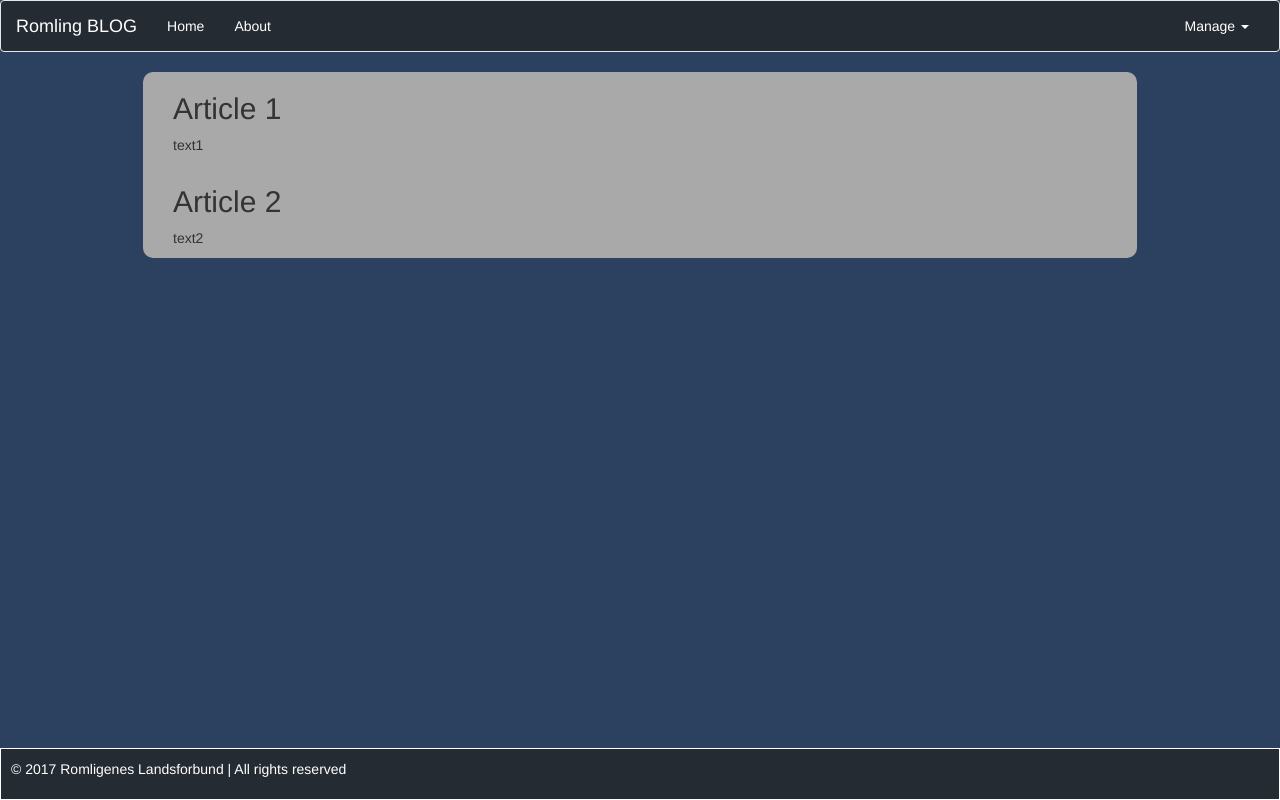
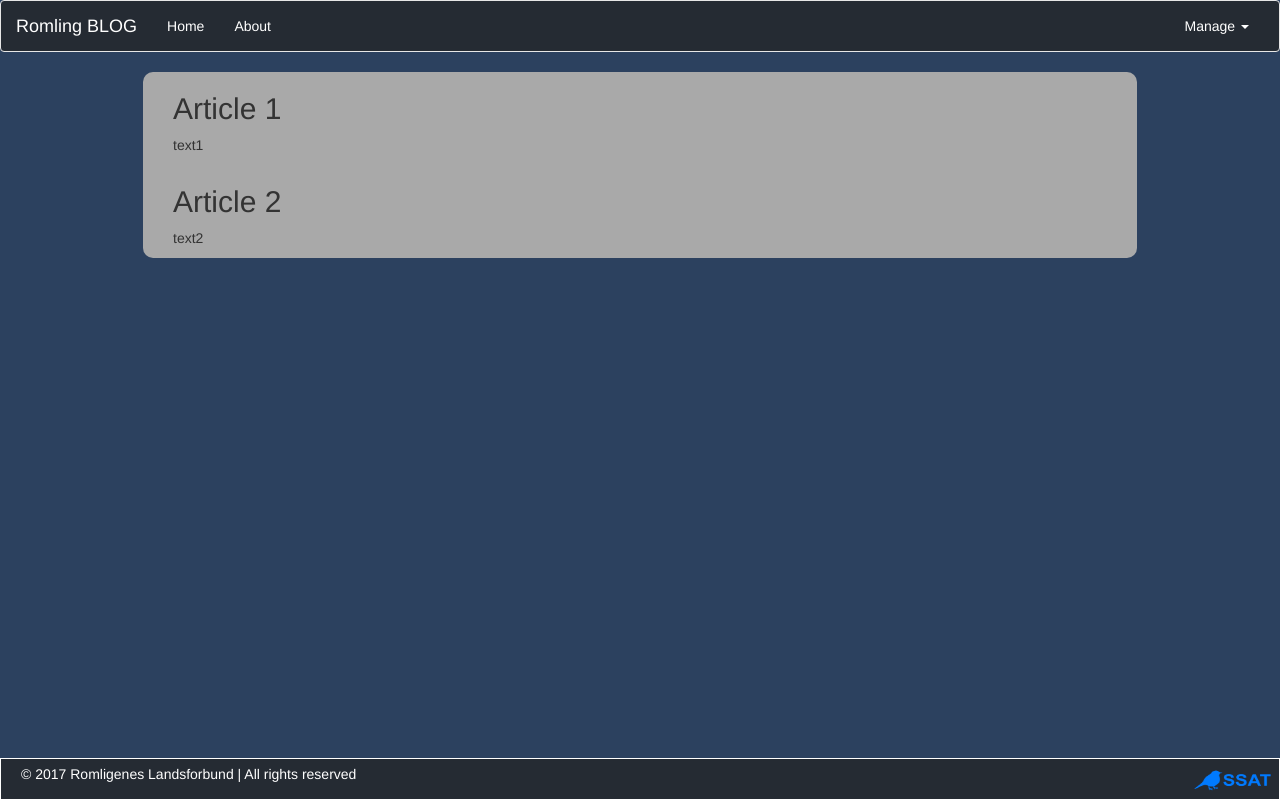
Before and after one commit to Romling/RomlingBlog, an Angular app in the folder romling-blog/: page / in a window 1280 px wide. Built offline with nearby package versions, Linux system fonts and the light colour scheme.

Commit message:
added footer and SSAT logo

```diff
--- a/romling-blog/src/app/footer/footer.component.css
+++ b/romling-blog/src/app/footer/footer.component.css
@@ -1,7 +1,13 @@
 .container-fluid {
-  padding: 1rem;
+  padding: 5px;
   background-color: #252b33;
   color: white;
   text-align: left;
   border: 1px solid white;
 }
+img {
+  position: absolute;
+  align-content: center;
+  bottom: 0;
+  right: 0;
+}
--- a/romling-blog/src/app/footer/footer.component.html
+++ b/romling-blog/src/app/footer/footer.component.html
@@ -1,3 +1,8 @@
 <div class="container-fluid">
-<p>© 2017 Romligenes Landsforbund | All rights reserved</p>
+  <div class="col-xs-12">
+    <p>© 2017 Romligenes Landsforbund | All rights reserved</p>
+    <span class="pull-right">
+      <img src="../assets/SSAT.png"alt="logo" height="25" width="80">
+    </span>
+  </div>
 </div>
```
Also changed, not shown: romling-blog/src/assets/SSAT.png (added), 1 other file (tests, documents, lock files or other folders).
